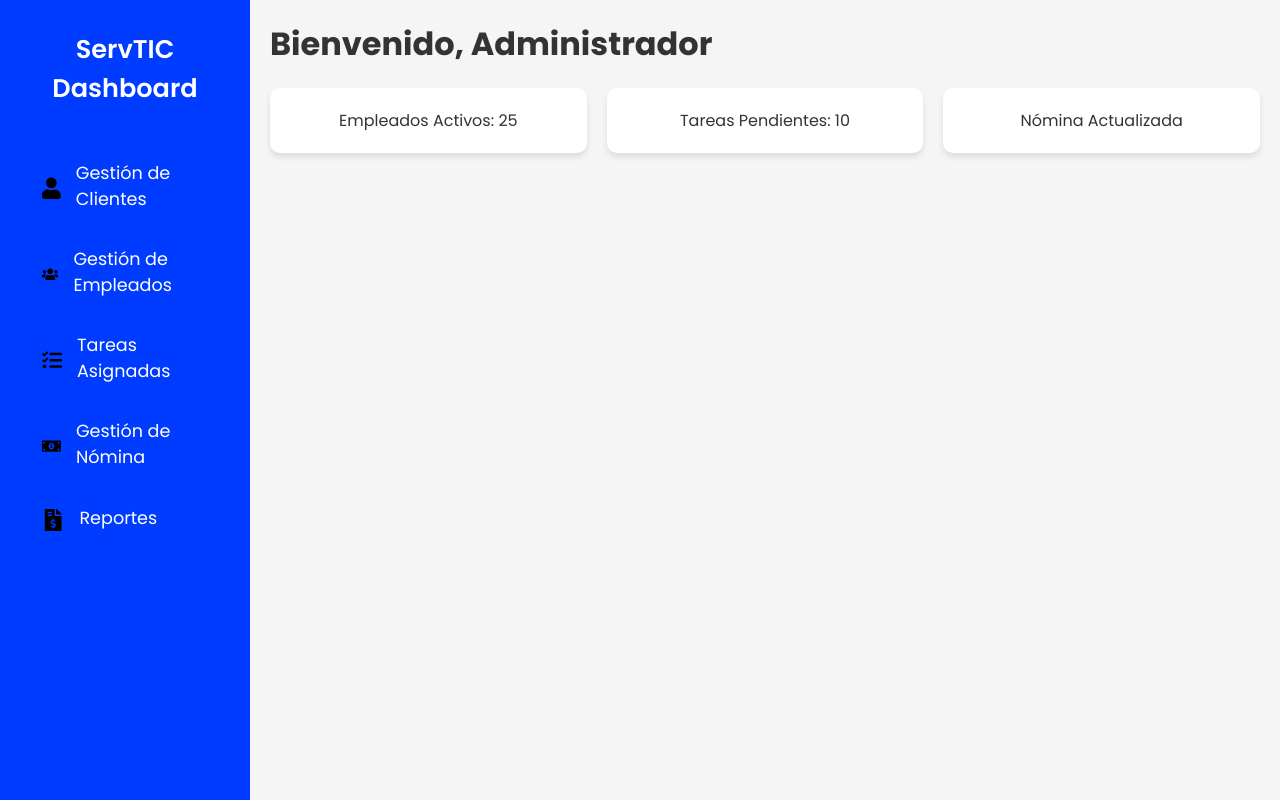
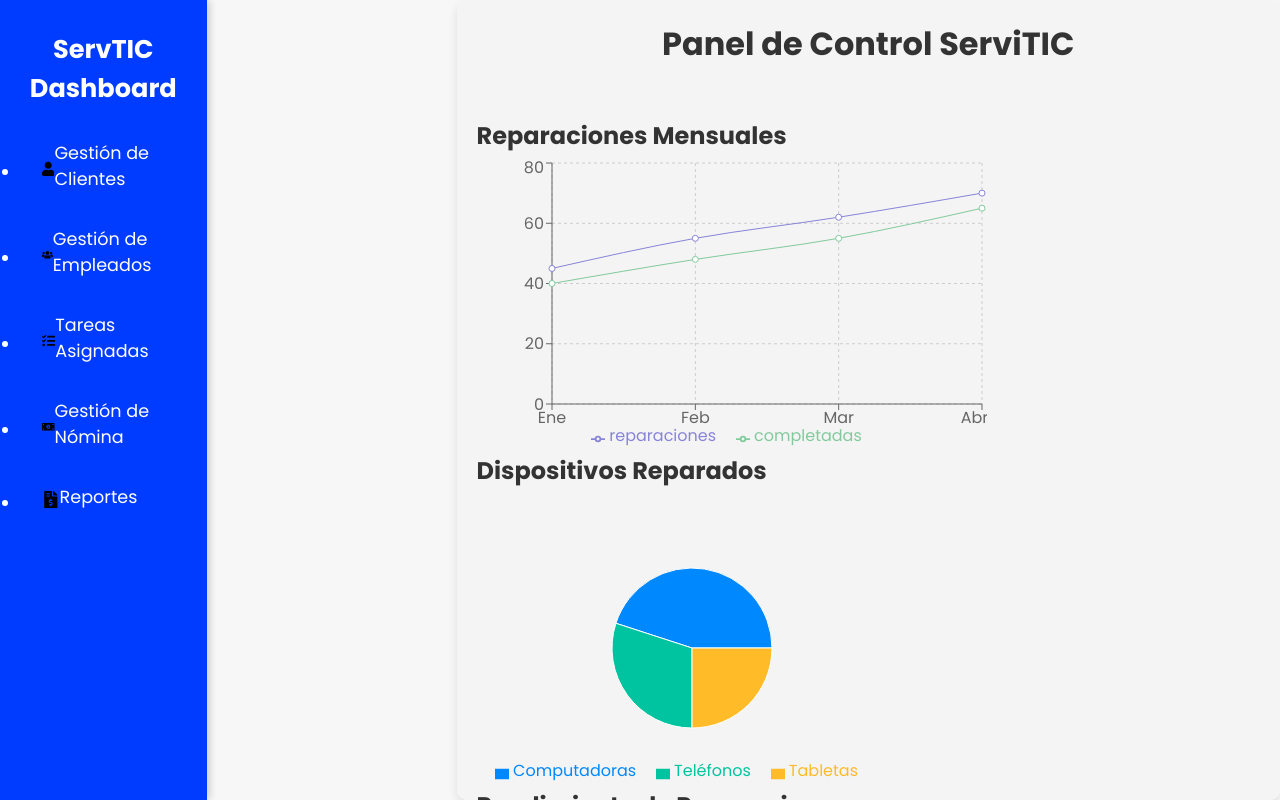
Before and after one commit to Duvandoe/desarrollo, a React (Create React App) app: page /gestoradmin in a window 1280 px wide. Built offline with nearby package versions, Linux system fonts and the light colour scheme.

Commit message:
ultimo cambio

```diff
--- a/src/assets/styles/MainPanel.css
+++ b/src/assets/styles/MainPanel.css
@@ -1,24 +1,100 @@
+/* General layout of the dashboard */
+.dashboard {
+  display: flex;  /* Aligns sidebar and main panel side by side */
+  height: 100vh;
+  font-family: 'Poppins', sans-serif;
+}
+
+/* Sidebar Styles */
+.sidebar {
+  width: 250px;
+  background: #003cff;
+  color: white;
+  height: 100vh; /* Full height */
+  padding: 20px;
+  display: flex;
+  flex-direction: column;
+  justify-content: flex-start;
+  box-shadow: 2px 0 8px rgba(0, 0, 0, 0.2);
+}
+
+/* Main Panel */
 .main-panel {
-    flex: 1;
-    padding: 20px;
-    background: #f5f5f5;
+  background-color: white;
+  padding: 20px;
+  border-radius: 10px;
+  box-shadow: 0 4px 10px rgba(0, 0, 0, 0.1);
+  margin-left: 250px; /* Ensures main panel doesn't overlap the sidebar */
+  overflow-y: auto; /* Allows scroll if content is too long */
+  height: 100vh; /* Makes the panel take full height */
+  display: flex;
+  flex-direction: column;
+  gap: 20px;
+}
+
+/* Title */
+.title {
+  text-align: center;
+  font-size: 2rem;
+  margin-bottom: 30px;
+}
+
+/* Card Styles */
+.card {
+  background-color: white;
+  padding: 20px;
+  border-radius: 10px;
+  box-shadow: 0 4px 6px rgba(0, 0, 0, 0.1);
+  text-align: center;
+  transition: transform 0.3s, box-shadow 0.3s;
+}
+
+.card:hover {
+  transform: translateY(-10px);
+  box-shadow: 0 8px 12px rgba(0, 0, 0, 0.2);
+}
+
+.card-title {
+  font-size: 1.2rem;
+  font-weight: bold;
+  margin-bottom: 10px;
+}
+
+.card-value {
+  font-size: 2rem;
+  font-weight: bold;
+  color: #003cff;
+}
+
+/* Layout for the cards */
+.summary-cards {
+  display: grid;
+  grid-template-columns: 1fr 1fr 1fr;
+  gap: 20px;
+  margin-top: 30px;
+}
+
+/* Responsive Styles for Small Screens */
+@media (max-width: 768px) {
+  .sidebar {
+    width: 200px; /* Reduces the sidebar size for small screens */
   }
 
-  .main-panel h1 {
-    font-size: 2rem;
-    margin-bottom: 20px;
+  .main-panel {
+    max-width: 100%; /* Makes the main panel take full width */
+    margin-left: 0; /* Removes the left margin on small screens */
+    padding: 15px;
   }
 
-  .dashboard-stats {
-    display: flex;
-    gap: 20px;
+  .title {
+    font-size: 1.5rem;
+  }
+
+  .summary-cards {
+    grid-template-columns: 1fr; /* Stacks the cards vertically */
   }
 
   .card {
-    flex: 1;
-    background: white;
-    padding: 20px;
-    border-radius: 10px;
-    box-shadow: 0 4px 6px rgba(0, 0, 0, 0.1);
-    text-align: center;
+    padding: 15px;
   }
+}
--- a/src/assets/styles/Sidebar.css
+++ b/src/assets/styles/Sidebar.css
@@ -1,37 +1,21 @@
-/* Sidebar principal */
+/* Sidebar */
 .sidebar {
   width: 250px;
   background: #003cff;
   color: white;
-    height: 100vh; /* Asegura que ocupe toda la altura de la pantalla */
+  height: 100vh;
   padding: 20px;
   display: flex;
   flex-direction: column;
-    justify-content: flex-start; /* Asegura que el contenido se alinee al inicio */
+  justify-content: flex-start;
   box-shadow: 2px 0 8px rgba(0, 0, 0, 0.2);
-  }
-
-  /* Cabecera del sidebar */
-  .sidebar-header {
-    display: flex;
-    align-items: center;
-    margin-bottom: 20px; /* Reduce el espacio entre el header y los elementos */
 }
 
 .sidebar-header h2 {
   font-size: 1.6rem;
-    font-weight: 600;
-    color: #fff;
+  color: white;
   text-align: center;
   padding: 10px 0;
-  }
-
-  /* Estilos de los elementos de navegación */
-  .sidebar ul {
-    list-style: none;
-    padding: 0;
-    margin: 0;
-    flex-grow: 1; /* Hace que el ul ocupe todo el espacio disponible */
 }
 
 .sidebar-item {
@@ -51,22 +35,16 @@
   transform: translateX(10px);
 }
 
-  .sidebar-item .sidebar-icon {
-    margin-right: 15px;
-    font-size: 1.4rem;
+.sidebar-footer {
+  margin-top: auto;
+  text-align: center;
+  padding-top: 20px;
 }
 
-  /* Ajustes para el footer o espacio vacío en el sidebar */
-  .sidebar-footer {
-    margin-top: auto; /* Asegura que el pie de página esté al final */
-    text-align: center;
-    padding-top: 20px; /* Espaciado en la parte inferior */
-  }
-
-  /* Estilos responsivos */
 @media (max-width: 768px) {
   .sidebar {
-      width: 200px;
+    width: 100%; /* Sidebar ocupa todo el ancho en pantallas pequeñas */
+    height: auto;
   }
 
   .sidebar-header h2 {
@@ -77,29 +55,4 @@
     font-size: 1rem;
     padding: 10px;
   }
-
-    .sidebar-item .sidebar-icon {
-      font-size: 1.2rem;
 }
-  }
-
-
-  /* Estilos responsivos */
-  @media (max-width: 768px) {
-    .sidebar {
-      width: 200px;
-    }
-
-    .sidebar-header h2 {
-      font-size: 1.4rem;
-    }
-
-    .sidebar-item {
-      font-size: 1rem;
-      padding: 10px;
-    }
-
-    .sidebar-item .sidebar-icon {
-      font-size: 1.2rem;
-    }
-  }
--- a/src/assets/styles/dashboard.css
+++ b/src/assets/styles/dashboard.css
@@ -1,5 +1,36 @@
 .dashboard {
-    display: flex;
-    height: 100vh;
-    font-family: 'Poppins', sans-serif;
+  display: flex;
+  flex-direction: row; /* Establece la dirección horizontal */
+  height: 100vh;
+  font-family: 'Poppins', sans-serif;
+}
+
+.dashboard .sidebar {
+  width: 250px;
+  background: #003cff;
+  color: white;
+  height: 100vh;
+  padding: 20px;
+  display: flex;
+  flex-direction: column;
+  justify-content: flex-start;
+  box-shadow: 2px 0 8px rgba(0, 0, 0, 0.2);
+}
+
+.dashboard .main-panel {
+  flex-grow: 1; /* Hace que el main-panel ocupe el resto del espacio */
+  padding: 20px;
+  background-color: #f4f4f4;
+  overflow-y: auto; /* Permite el desplazamiento si el contenido es muy largo */
+}
+
+@media (max-width: 768px) {
+  .dashboard {
+    flex-direction: column; /* Cambia a una columna en pantallas pequeñas */
   }
+
+  .dashboard .sidebar {
+    width: 100%; /* El sidebar ocupará todo el ancho */
+    height: auto; /* Deja que el sidebar se ajuste al contenido */
+  }
+}
--- a/src/componentes/mainpanel.jsx
+++ b/src/componentes/mainpanel.jsx
@@ -1,21 +1,93 @@
 import React from 'react';
-import '../assets/styles/MainPanel.css';
-import { Bar } from 'react-chartjs-2'; // Importar el gráfico de barras de react-chartjs-2
-import { Chart as ChartJS, CategoryScale, LinearScale, BarElement, Title, Tooltip, Legend } from 'chart.js';
+import { LineChart, Line, XAxis, YAxis, CartesianGrid, Tooltip, Legend, BarChart, Bar, PieChart, Pie, Cell } from 'recharts';
+import '../assets/styles/MainPanel.css'; // Importamos el archivo CSS para los estilos
 
-ChartJS.register(CategoryScale, LinearScale, BarElement, Title, Tooltip, Legend);
+const MainPanel = () => {
+  // Datos estáticos
+  const repairData = [
+    { month: 'Ene', reparaciones: 45, completadas: 40 },
+    { month: 'Feb', reparaciones: 55, completadas: 48 },
+    { month: 'Mar', reparaciones: 62, completadas: 55 },
+    { month: 'Abr', reparaciones: 70, completadas: 65 }
+  ];
 
-function MainPanel() {
+  const categoryData = [
+    { name: 'Computadoras', value: 45 },
+    { name: 'Teléfonos', value: 30 },
+    { name: 'Tabletas', value: 25 }
+  ];
+
+  const COLORS = ['#0088FE', '#00C49F', '#FFBB28'];
+
   return (
     <div className="main-panel">
-      <h1>Bienvenido, Administrador</h1>
-      <div className="dashboard-stats">
-        <div className="card">Empleados Activos: 25</div>
-        <div className="card">Tareas Pendientes: 10</div>
-        <div className="card">Nómina Actualizada</div>
+      <h1 className="title">Panel de Control ServiTIC</h1>
+
+      <div className="charts-container">
+        <div className="chart-box">
+          <h2 className="chart-title">Reparaciones Mensuales</h2>
+          <LineChart width={500} height={300} data={repairData}>
+            <CartesianGrid strokeDasharray="3 3" />
+            <XAxis dataKey="month" />
+            <YAxis />
+            <Tooltip />
+            <Legend />
+            <Line type="monotone" dataKey="reparaciones" stroke="#8884d8" />
+            <Line type="monotone" dataKey="completadas" stroke="#82ca9d" />
+          </LineChart>
+        </div>
+
+        <div className="chart-box">
+          <h2 className="chart-title">Dispositivos Reparados</h2>
+          <PieChart width={400} height={300}>
+            <Pie
+              data={categoryData}
+              cx={200}
+              cy={150}
+              labelLine={false}
+              outerRadius={80}
+              fill="#8884d8"
+              dataKey="value"
+            >
+              {categoryData.map((entry, index) => (
+                <Cell key={`cell-${index}`} fill={COLORS[index % COLORS.length]} />
+              ))}
+            </Pie>
+            <Tooltip />
+            <Legend />
+          </PieChart>
+        </div>
+
+        <div className="chart-box full-width">
+          <h2 className="chart-title">Rendimiento de Reparaciones</h2>
+          <BarChart width={900} height={300} data={repairData}>
+            <CartesianGrid strokeDasharray="3 3" />
+            <XAxis dataKey="month" />
+            <YAxis />
+            <Tooltip />
+            <Legend />
+            <Bar dataKey="reparaciones" fill="#8884d8" />
+            <Bar dataKey="completadas" fill="#82ca9d" />
+          </BarChart>
+        </div>
+      </div>
+
+      <div className="summary-cards">
+        <div className="card">
+          <h3 className="card-title">Reparaciones Pendientes</h3>
+          <p className="card-value">15</p>
+        </div>
+        <div className="card">
+          <h3 className="card-title">Reparaciones Completadas</h3>
+          <p className="card-value">208</p>
+        </div>
+        <div className="card">
+          <h3 className="card-title">Ingresos Totales</h3>
+          <p className="card-value">$45,600</p>
+        </div>
       </div>
     </div>
   );
-}
+};
 
 export default MainPanel;
```
Also changed, not shown: package.json (+4 -18 lines), 1 other file (tests, documents, lock files or other folders). Lines whose indentation alone changed are shown as unchanged.
